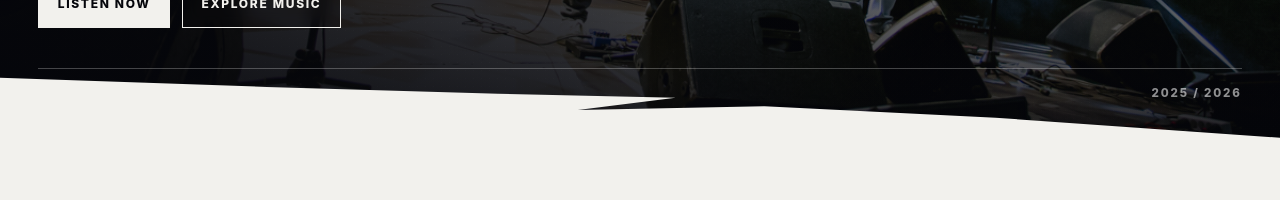
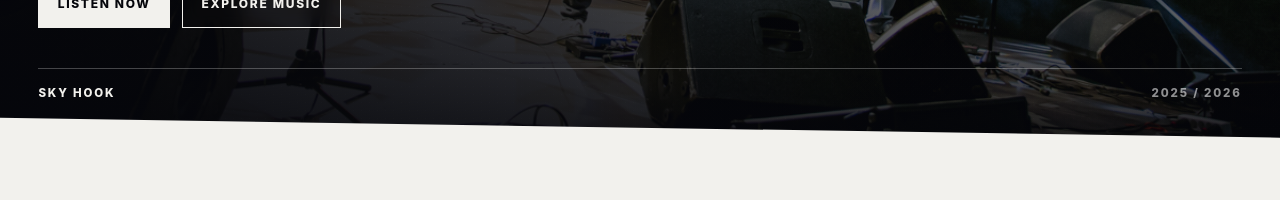
Before and after one commit to m4rkovic/sky-hook-website, a Next.js app: page /en in a window 1280 px wide. Shown: the part 586-786 px from the top of the page. Built offline with nearby package versions, Linux system fonts and the light colour scheme; no server answers.

Commit message:
Simplify section transitions to clean diagonal cuts

```diff
--- a/src/components/layout/section-transition.tsx
+++ b/src/components/layout/section-transition.tsx
@@ -16,13 +16,13 @@ export function SectionTransition({
   direction?: Direction;
 }) {
   const path = direction === "left"
-    ? "M0 10 L300 22 L560 31 L760 36 L650 52 L860 47 L1120 62 L1440 88 L1440 104 L0 104 Z"
-    : "M0 88 L320 61 L580 48 L790 53 L690 36 L900 31 L1160 22 L1440 10 L1440 104 L0 104 Z";
+    ? "M0 20 L1440 72 L1440 104 L0 104 Z"
+    : "M0 72 L1440 20 L1440 104 L0 104 Z";
 
   return (
     <div
       aria-hidden="true"
-      className={`pointer-events-none absolute inset-x-0 -top-[3rem] z-20 h-12 md:-top-[5rem] md:h-20 ${toneClass[tone]}`}
+      className={`pointer-events-none absolute inset-x-0 -top-6 z-0 h-6 md:-top-10 md:h-10 ${toneClass[tone]}`}
     >
       <svg
         viewBox="0 0 1440 104"
```
